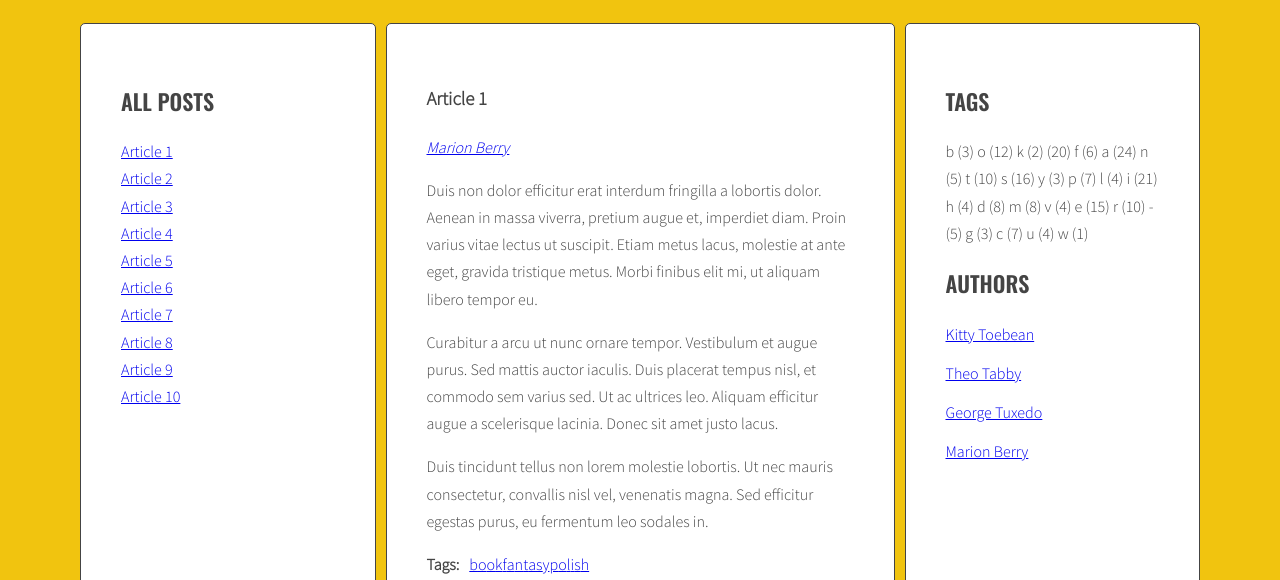
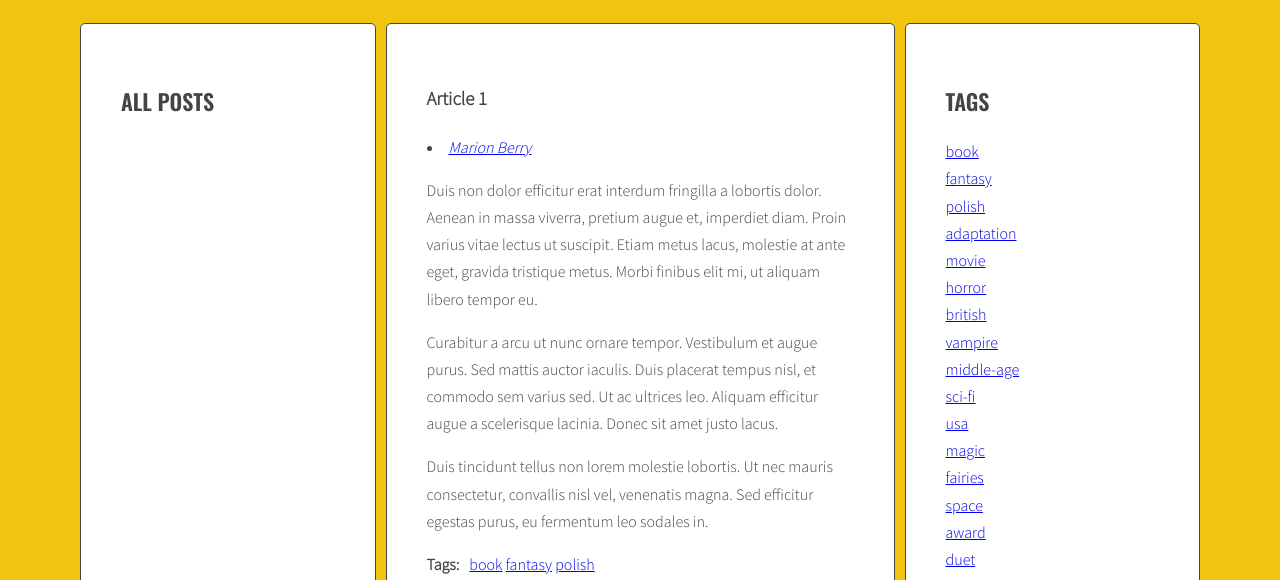
Before and after one commit to magorska/javascript-blog, a website: page index.html in a window 1280 px wide. Shown: the part 220-800 px from the top of the page. Drawn offline with nearby package versions, Linux system fonts and the light colour scheme.

Commit message:
Add handlebars

```diff
--- a/index.html
+++ b/index.html
@@ -1,5 +1,6 @@
 <!DOCTYPE html>
 <html lang="en">
+
 <head>
     <meta charset="UTF-8">
     <meta http-equiv="X-UA-Compatible" content="IE=edge">
@@ -7,6 +8,7 @@
     <title>Blog-JavaScript</title>
     <link rel="stylesheet" href="css/style.css">
 </head>
+
 <body>
     <div class="blog">
         <div class="container">
@@ -18,7 +20,8 @@
                     </ul>
                 </aside>
                 <section class="posts">
-                        <article class="post active" id="article-1" data-tags="book fantasy polish" data-author="Marion Berry">
+                    <article class="post active" id="article-1" data-tags="book fantasy polish"
+                        data-author="Marion Berry">
                         <h3 class="post-title">Article 1</h3>
                         <p class="post-author"></p>
                         <div class="post-content">
@@ -81,7 +84,8 @@
                             </ul>
                         </div>
                     </article>
-                        <article class="post" id="article-4" data-tags="book vampire middle-age" data-author="Kitty Toebean">
+                    <article class="post" id="article-4" data-tags="book vampire middle-age"
+                        data-author="Kitty Toebean">
                         <h3 class="post-title">Article 4</h3>
                         <p class="post-author"></p>
                         <div class="post-content">
@@ -124,7 +128,8 @@
                             </ul>
                         </div>
                     </article>
-                        <article class="post" id="article-6" data-tags="magic fairies middle-age" data-author="George Tuxedo">
+                    <article class="post" id="article-6" data-tags="magic fairies middle-age"
+                        data-author="George Tuxedo">
                         <h3 class="post-title">Article 6</h3>
                         <p class="post-author"></p>
                         <div class="post-content">
@@ -249,7 +254,7 @@
                     </ul>
                     <h2 class="section-title">Authors</h2>
                     <ul class="list authors">
-                            <li>
+                        <!-- <li>
                                 <a href="#">
                                     <span class="author-name">Kitty Toebean</span>
                                 </a>
@@ -268,12 +273,38 @@
                                 <a href="#">
                                     <span class="author-name">Marion Berry</span>
                                 </a>
-                            </li>
+                            </li> -->
                     </ul>
                 </aside>
             </main>
         </div>
     </div>
+
+    <script id="template-article-link" type="text/x-handlebars-template">
+        <li><a href="#{{ id }}"><span>{{ title }}</span></a></li>
+    </script>
+
+    <script id="template-tag-link" type="text/x-handlebars-template">
+        <li><a href="#tag-{{ tag }}">{{ tag }}</a></li>
+    </script>
+
+    <script id="template-author-link" type="text/x-handlebars-template">
+        <li><a href="#author-{{ author }}">{{ author }}</a></li>
+    </script>
+
+    <script id="template-tag-cloud-link" type="text/x-handlebars-template">
+        {{#each tags}}
+        <li><a class=" {{ className }}" href="#tag-{{ tag }}">{{ tag }}</a></li>
+        {{/each}}
+    </script>
+
+    <script id="template-author-cloud-link" type="text/x-handlebars-template">
+        {{#each authors}}
+        <li><a href="#author-{{ author }}">{{ author }}({{ count }})</a></li>
+        {{/each}}
+    </script>
+
+    <script src="https://cdnjs.cloudflare.com/ajax/libs/handlebars.js/4.1.0/handlebars.min.js"></script>
     <script src="js/script.js"></script>
 </body>
 
--- a/js/script.js
+++ b/js/script.js
@@ -1,3 +1,11 @@
+const templates = {
+  articleLink: Handlebars.compile(document.querySelector('#template-article-link').innerHTML),
+  tagLink: Handlebars.compile(document.querySelector("#template-tag-link").innerHTML),
+  authorLink: Handlebars.compile(document.querySelector("#template-author-link").innerHTML),
+  tagCloudLink: Handlebars.compile(document.querySelector("#template-tag-cloud-link").innerHTML),
+  authorCloudLink: Handlebars.compile(document.querySelector("#template-author-cloud-link").innerHTML),
+}
+
 'use strict';
 
 const optArticleSelector = '.post',
@@ -6,6 +14,7 @@ const optArticleSelector = '.post',
   optArticleTagsSelector = '.post-tags .list',
   optArticleAuthorSelector = '.post-author',
   optTagsListSelector = '.tags.list',
+  optAuthorsListSelector = '.authors-list',
   optCloudClassCount = 5,
   optCloudClassPrefix = 'tag-size-';
 
@@ -70,7 +79,8 @@ function generateTitleLinks(customSelector = '') {
     const articleTitle = article.querySelector(optTitleSelector).innerHTML;
 
     /* create HTML of the link */
-    const linkHTML = '<li><a href="#"' + articleId + '><span>' + articleTitle + '</span></a></li>';
+    const linkHTMLData = { id: articleId, title: articleTitle };
+    const linkHTML = templates.articleLink(linkHTMLData);
     // console.log(linkHTML);
 
     /* insert link into titleList */
@@ -87,34 +97,29 @@ function generateTitleLinks(customSelector = '') {
 }
 
 
-generateTitleLinks();
-
 function calculateTagsParams(tags) {
-  const params = { max: 0, min: 9999 };
+  params = {
+    min: 9999,
+    max: 0,
+  };
 
   for (let tag in tags) {
-    console.log(tag + 'id used: ' + tags[tag] + ' times.');
-
     if (tags[tag] > params.max) {
       params.max = tags[tag];
+    } else if (tags[tag] < params.min) {
+      params.min = tags[tag];
     }
   }
-
   return params;
-
 }
 
 function calculateTagClass(count, params) {
-
   const normalizedCount = count - params.min;
   const normalizedMax = params.max - params.min;
   const percentage = normalizedCount / normalizedMax;
-  const classNumber = Math.floor(percentage * (optCloudClassCount - 1) + 1);
+  const classNumber = Math.floor(percentage * (optCloudClassCount - 1) + 1)
 
-  /* lub classNumber = Math.floor( ( (count - params.min) / (params.max - params.min) ) * optCloudClassCount + 1 );
-*/
   return optCloudClassPrefix + classNumber;
-
 }
 
 function generateTags() {
@@ -137,13 +142,14 @@ function generateTags() {
     const articleTags = article.getAttribute('data-tags');
 
     /* split tags into array */
-    const articleTagsArray = articleTags.split('');
+    const articleTagsArray = articleTags.split(' ');
 
     /* START LOOP: for each tag */
     for (let tag of articleTagsArray) {
 
       /* generate HTML of the link */
-      const linkHTML = '<li><a href="#tag-' + tag + '">' + tag + '</a></li>';
+      const linkHTMLData = { tag: tag };
+      const linkHTML = templates.tagLink(linkHTMLData);
 
       /* add generated code to html variable */
       html = html + linkHTML;
@@ -169,16 +175,19 @@ function generateTags() {
   const tagsParams = calculateTagsParams(allTags);
   console.log('tagsParams: ', tagsParams);
   /*[NEW] create variable for all links HTML code */
-  let allTagsHTML = '';
+  const allTagsData = { tags: [] };
 
   /*[NEW] START LOOP: for each tag in allTags: */
   for (let tag in allTags) {
     /*[NEW] generate code of a link and add it to allTagsHTML */
-    allTagsHTML += tag + ' (' + allTags[tag] + ') ';
+    allTagsData.tags.push({
+      tag: tag,
+      className: calculateTagClass(allTags[tag], tagsParams)
+    });
   }
 
   /* [NEW] add html from allTagsHTML to tagList */
-  tagList.innerHTML = allTagsHTML;
+  tagList.innerHTML = templates.tagCloudLink(allTagsData);
 }
 
 
@@ -244,6 +253,8 @@ addClickListenersToTags();
 
 function generateAuthors() {
 
+  let allAuthors = {};
+
   /* find all articles */
   const articles = document.querySelectorAll(optArticleSelector);
 
@@ -261,18 +272,38 @@ function generateAuthors() {
     const articlesAuthor = article.getAttribute('data-author');
 
     /* generate HTML of the link */
-    const linkHTML = '<a href="#author-' + articlesAuthor + '">' + articlesAuthor + '</a>';
+    const linkHTMLData = {
+      id: "author-" + articlesAuthor,
+      title: articlesAuthor,
+    };
+    const linkHTML = templates.articleLink(linkHTMLData);
     // console.log(linkHTML);
 
     /* add generated code to html variable */
     html = html + linkHTML;
     // console.log(html);
 
+    if (!allAuthors.hasOwnProperty(articlesAuthor)) {
+      allAuthors[articlesAuthor] = 1;
+    } else {
+      allAuthors[articlesAuthor]++;
+    }
+
     /* insert HTML of all the links into the tags wrapper */
     authorWrapper.innerHTML = html;
 
     /* END LOOP: for every article: */
   }
+  const tagList = document.querySelector(optAuthorsListSelector);
+  const allAuthorsData = { authors: [] };
+  for (let author in allAuthors) {
+    allAuthorsData.authors.push({
+      author: author,
+      count: allAuthors[author],
+    });
+    console.log('allAuthors: ', allAuthorsData);
+  }
+  tagList.innerHTML = templates.authorCloudLink(allAuthorsData);
 
 }
 
--- a/sass/style.scss
+++ b/sass/style.scss
@@ -86,6 +86,44 @@ body {
   }
 }
 
+.tags {
+  display: flex;
+  flex-wrap: wrap;
+  text-align: center;
+
+  .tag-size-1 {
+    color: #e67e22;
+    font-size: 12px;
+    margin: 5px;
+   ;
+  }
+  .tag-size-2 {
+    color: #e74c3c;
+    font-size: 15px;
+    margin: 5px;
+  }
+  .tag-size-3 {
+    color: #c0392b;
+    font-size: 18px;
+    margin: 5px;
+  }
+  .tag-size-4 {
+    color: #8e44ad;
+    font-size: 21px;
+    margin: 5px;
+  }
+  .tag-size-5 {
+    color: #2980b9;
+    font-size: 24px;
+    margin: 5px;
+  }
+  .tag-size-6 {
+    color: #16a085;
+    font-size: 27px;
+    margin: 5px;
+  }
+}
+
 .list-horizontal {
   li {
     display: inline-block;
```
Lines whose indentation alone changed are shown as unchanged.
